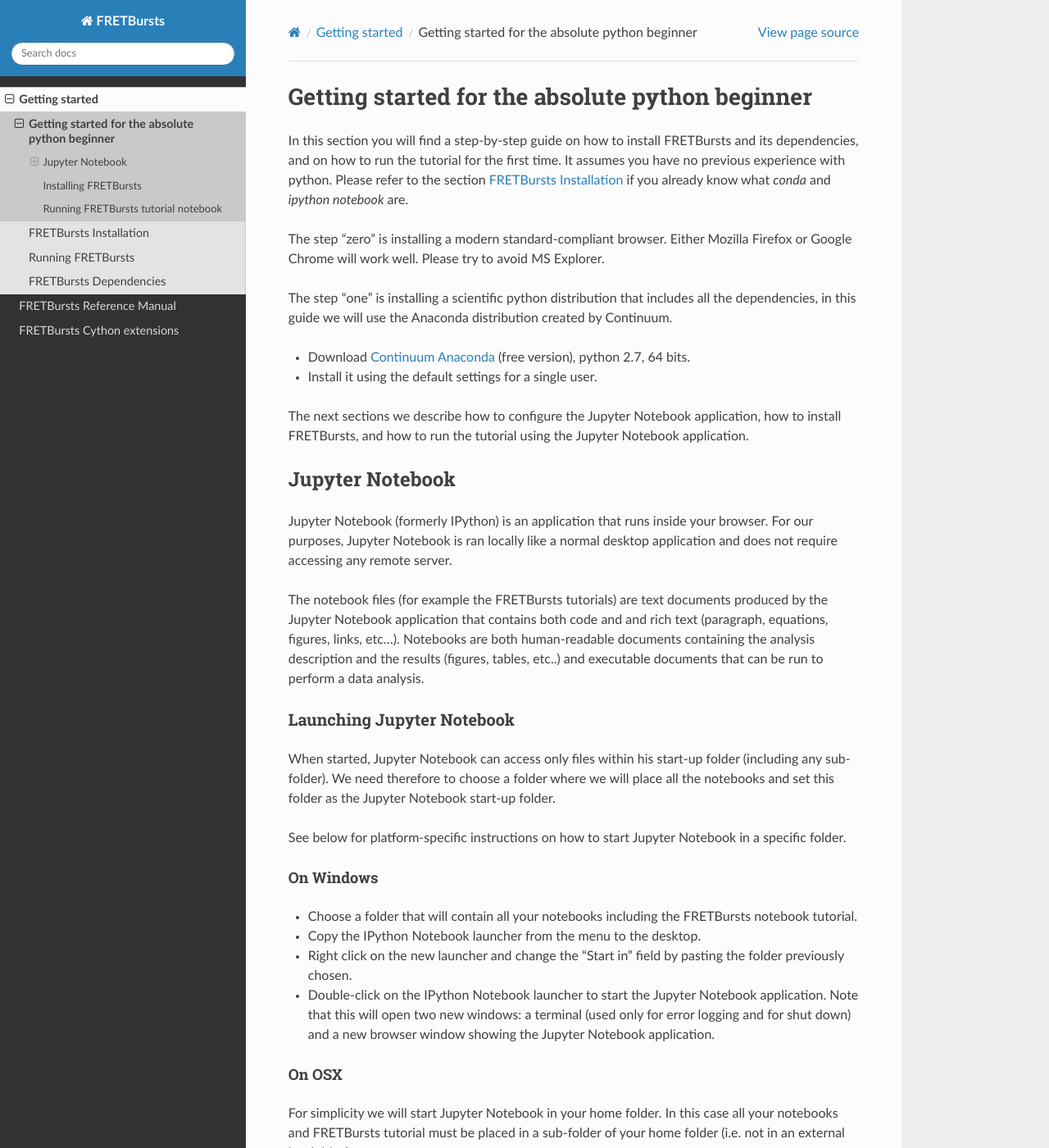
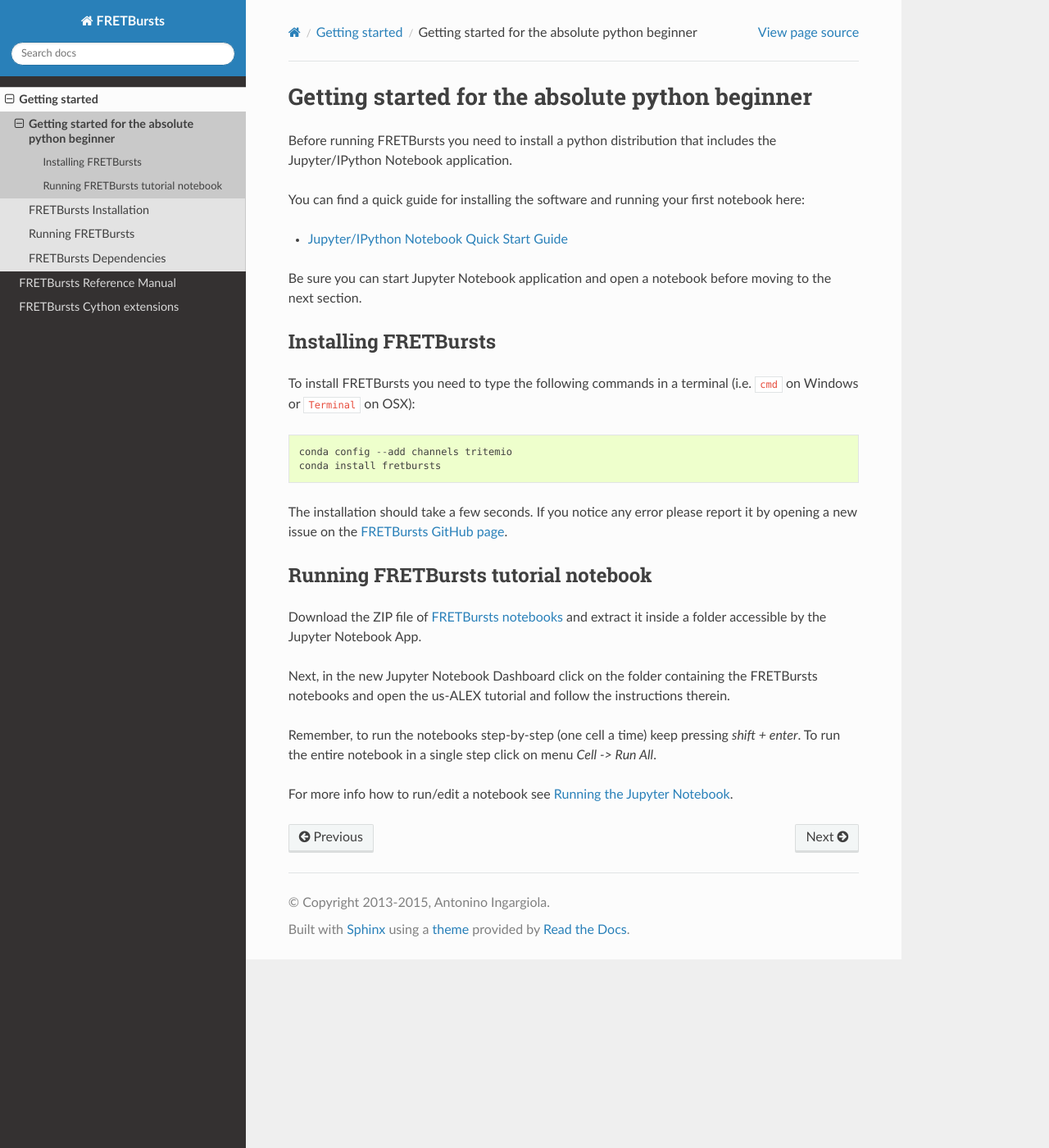
Before and after one commit to tritemio/FRETBursts, a Sphinx documentation site: the page built from docs/source/absolute_beginner.rst, in a window 1280 px wide and 1400 px high. Shown: the whole window at 82% size. Built offline with Sphinx 7.4.7 and the Read the Docs theme 2.0.0, drawn with Linux system fonts in a browser that asks for light colours; the version number could not be read and is left out; some of the changed text lies outside the part shown.

Commit message:
Docs: update beginner section to point to external guide

```diff
--- a/docs/source/absolute_beginner.rst
+++ b/docs/source/absolute_beginner.rst
@@ -3,179 +3,51 @@
 Getting started for the absolute python beginner
 ================================================
 
-In this section you will find a step-by-step guide on how to install
-FRETBursts and its dependencies, and on how to run the tutorial for
-the first time. It assumes you have no previous experience with python.
-Please refer to the section :ref:`installation` if you already know what
-*conda* and *ipython notebook* are.
+Before running FRETBursts you need to install a python distribution that
+includes the Jupyter/IPython Notebook application.
 
-The step "zero" is installing a modern standard-compliant browser. Either
-Mozilla Firefox or Google Chrome will work well. Please try to avoid
-MS Explorer.
+You can find a quick guide for installing the software and running your first
+notebook here:
 
-The step "one" is installing a scientific python distribution
-that includes all the dependencies, in this guide we will use
-the Anaconda distribution created by Continuum.
+- |jupyter_quick_guide|
 
-- Download `Continuum Anaconda <https://store.continuum.io/cshop/anaconda/>`_
-  (free version), python 2.7, 64 bits.
+.. |jupyter_quick_guide| raw:: html
 
-- Install it using the default settings for a single user.
+   <a href="http://jupyter-notebook-beginner-guide.readthedocs.org/" target="_blank">Jupyter/IPython Notebook Quick Start Guide</a>
 
-The next sections we describe how to configure the Jupyter Notebook application,
-how to install FRETBursts, and how to run the tutorial using the Jupyter
-Notebook application.
-
-Jupyter Notebook
-----------------
-
-Jupyter Notebook (formerly IPython) is an application that runs inside your browser.
-For our purposes, Jupyter Notebook is ran locally like a normal desktop
-application and does not require accessing any remote server.
-
-The notebook files (for example the FRETBursts tutorials) are text documents
-produced by the Jupyter Notebook application that contains both code and
-and rich text (paragraph, equations, figures, links, etc...).
-Notebooks are both human-readable documents containing the analysis
-description and the results (figures, tables, etc..) and executable documents
-that can be run to perform a data analysis.
-
-Launching Jupyter Notebook
-~~~~~~~~~~~~~~~~~~~~~~~~~~
-
-When started, Jupyter Notebook can access only files within his start-up folder
-(including any sub-folder). We need therefore to choose a folder
-where we will place all the notebooks and set this folder as the
-Jupyter Notebook start-up folder.
-
-See below for platform-specific instructions on how to start Jupyter Notebook
-in a specific folder.
-
-On Windows
-''''''''''
-
-- Choose a folder that will contain all your notebooks including the
-  FRETBursts notebook tutorial.
-
-- Copy the IPython Notebook launcher from the menu to the desktop.
-
-- Right click on the new launcher and change the "Start in" field by pasting
-  the folder previously chosen.
-
-- Double-click on the IPython Notebook launcher to start the Jupyter
-  Notebook application. Note that this will open two new windows:
-  a terminal (used only for error logging and for shut down) and a new
-  browser window showing the Jupyter Notebook application.
-
-
-On OSX
-''''''
-
-For simplicity we will start Jupyter Notebook in your home folder.
-In this case all your notebooks and FRETBursts tutorial must be placed
-in a sub-folder of your home folder (i.e. not in an external hard drive).
-
-To launch Jupyter Notebook:
-
-- Click on spotlight, type `terminal` to open a terminal window.
-
-- Type ``ipython notebook``. This should open a new window in your
-  default browser showing the content of your home folder.
-
-
-Shutting down Jupyter Notebook
-~~~~~~~~~~~~~~~~~~~~~~~~~~~~~~
-
-Briefly, to shut down Jupyter Notebook close the associated terminal.
-
-More in details,
-the Jupyter Notebook application appears in your browser at a default
-address (*http://localhost:8888*).
-Closing the browser will not close the Jupyter Notebook application.
-You can reopen the previous address (just start typing *localhost*)
-and the Jupyter Notebook application will be redisplayed.
-
-You can run many copies of the Jupyter Notebook application and they will show
-up at a similar address except that the number (which is the port number)
-will increment for each new copy.
-
-For simplicity we do not recommend running multiple copies of Jupyter Notebook.
-
+Be sure you can start Jupyter Notebook application and open a notebook before
+moving to the next section.
 
 Installing FRETBursts
 ---------------------
 
-To install FRETBursts you need to type the following commands in a terminal.
-
-.. note::
-
-  On Windows, open a terminal windows by typing ``cmd`` in the start menu or
-  by clicking on *Anaconda Command Prompt*.
-
-.. note::
-
-  On OSX, open a terminal windows by typing ``terminal`` in Spotlight in the
-  top-right corner of your desktop.
-
-
-In a terminal type (hit Enter after each line)::
+To install FRETBursts you need to type the following commands in a terminal
+(i.e. ``cmd`` on Windows or ``Terminal`` on OSX)::
 
     conda config --add channels tritemio
     conda install fretbursts
 
-After a few seconds FRETBursts installation is complete. If you notice
+The installation should take a few seconds. If you notice
 any error please report it by opening a new issue on the
 `FRETBursts GitHub page <https://github.com/tritemio/FRETBursts>`_.
 
 Running FRETBursts tutorial notebook
 ------------------------------------
 
-Start by downloading the ZIP file of the
+Download the ZIP file of
 `FRETBursts notebooks <https://github.com/tritemio/FRETBursts_notebooks/archive/master.zip>`__
-and extracting it inside your notebook folder (or a sub-folder of it).
+and extract it inside a folder accessible by the Jupyter Notebook App.
 
-Then follow these steps:
+Next, in the new Jupyter Notebook Dashboard click on the folder containing
+the FRETBursts notebooks and open the us-ALEX tutorial and follow the
+instructions therein.
 
-- Launch the Jupyter Notebook like explained in the previous section.
+Remember, to run the notebooks step-by-step (one cell a time) keep pressing
+*shift + enter*. To run the entire notebook in a single step click on menu
+*Cell -> Run All*.
 
-- In the new Jupyter Notebook browser window click on the folder containing
-  the FRETBursts notebooks and click on the us-ALEX tutorial. This will show
-  the tutorial on a new browser tab.
+For more info how to run/edit a notebook see |run_notebook|.
 
-- Click on the menu *Help -> User Interface Tour* to get acquitted with
-  the Jupyter Notebook environment.
+.. |run_notebook| raw:: html
 
-- You can run the notebooks step-by-step (one cell a time) by hitting
-  *shift + enter*.
-
-- You can run the whole notebook in a single step by clicking on the menu
-  *Cell -> Run All*.
-
-- To restart the notebook computations (the component performing the
-  computation is called the kernel), click on the menu
-  *Kernel -> Restart*.
-
-.. note::
-
-    Modifications to the notebooks are automatically saved every
-    few minutes. It is suggested that you make a copy of the
-    original tutorial (menu *File -> Make a copy ...*) and make
-    modifications on the copy.
-
-.. note::
-
-    Closing the browser will not shut down the notebook computational kernel.
-    The notebook can be reopened and it will be still running.
-    To close a notebook and shut-down the kernel use the menu
-    *File -> Close and Halt*. A this point the notebook is closed,
-    Jupyter Notebook is still running and can open new notebooks.
-
-.. warning::
-
-    Please pay attention that if you open the **same** notebook on many
-    tabs and do edits, the edits on different tabs can overwrite each other.
-    To be safe, make sure you open each notebook in only one tab.
-    If by mistake you open a notebook twice in two tabs, please close one tab.
-
-Please refer to the `Jupyter Notebook documentation <http://ipython.org/notebook.html>`_
-for more information on how to use the Jupyter Notebook environment.
+   <a href="http://jupyter-notebook-beginner-guide.readthedocs.org/en/latest/execute.html" target="_blank">Running the Jupyter Notebook</a>
```
